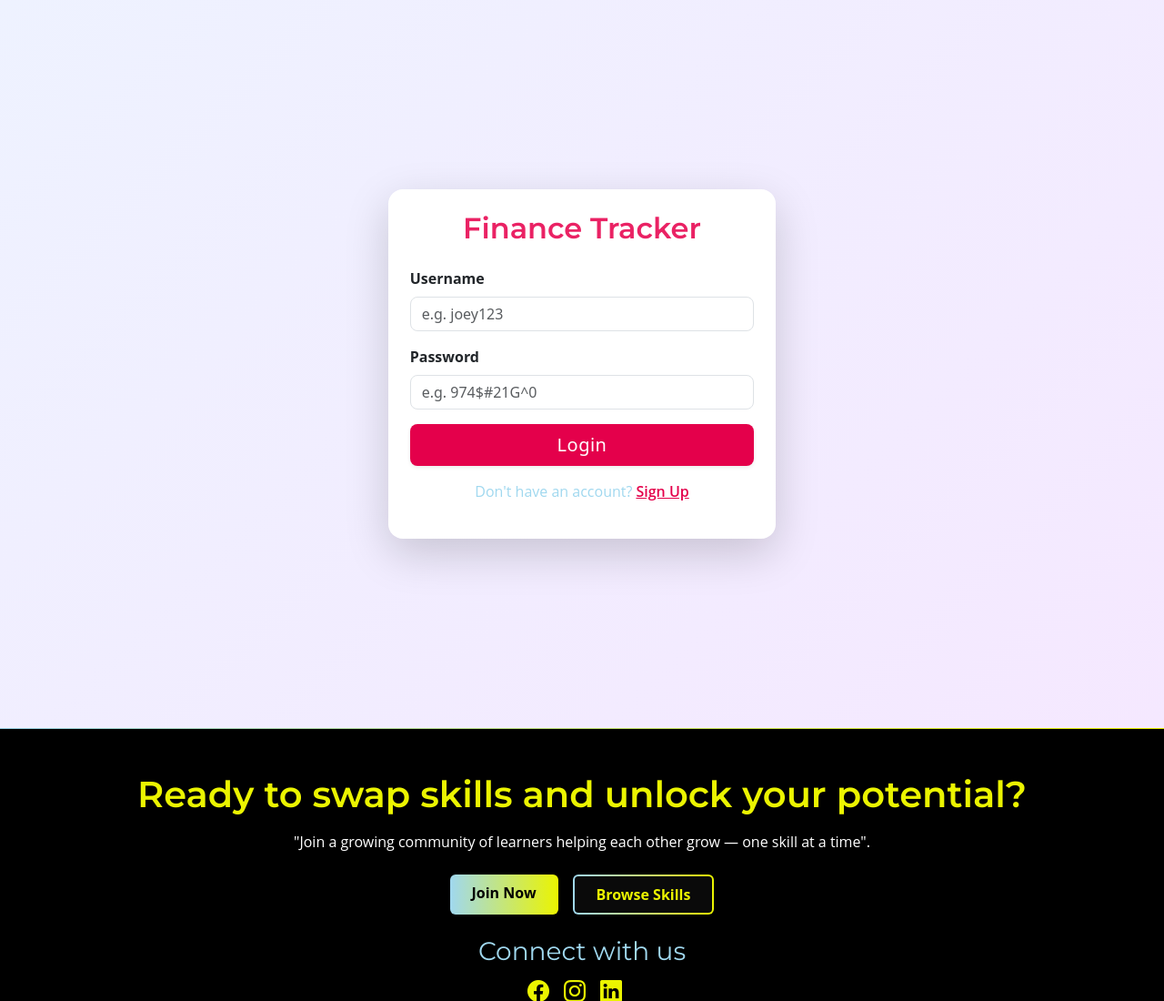
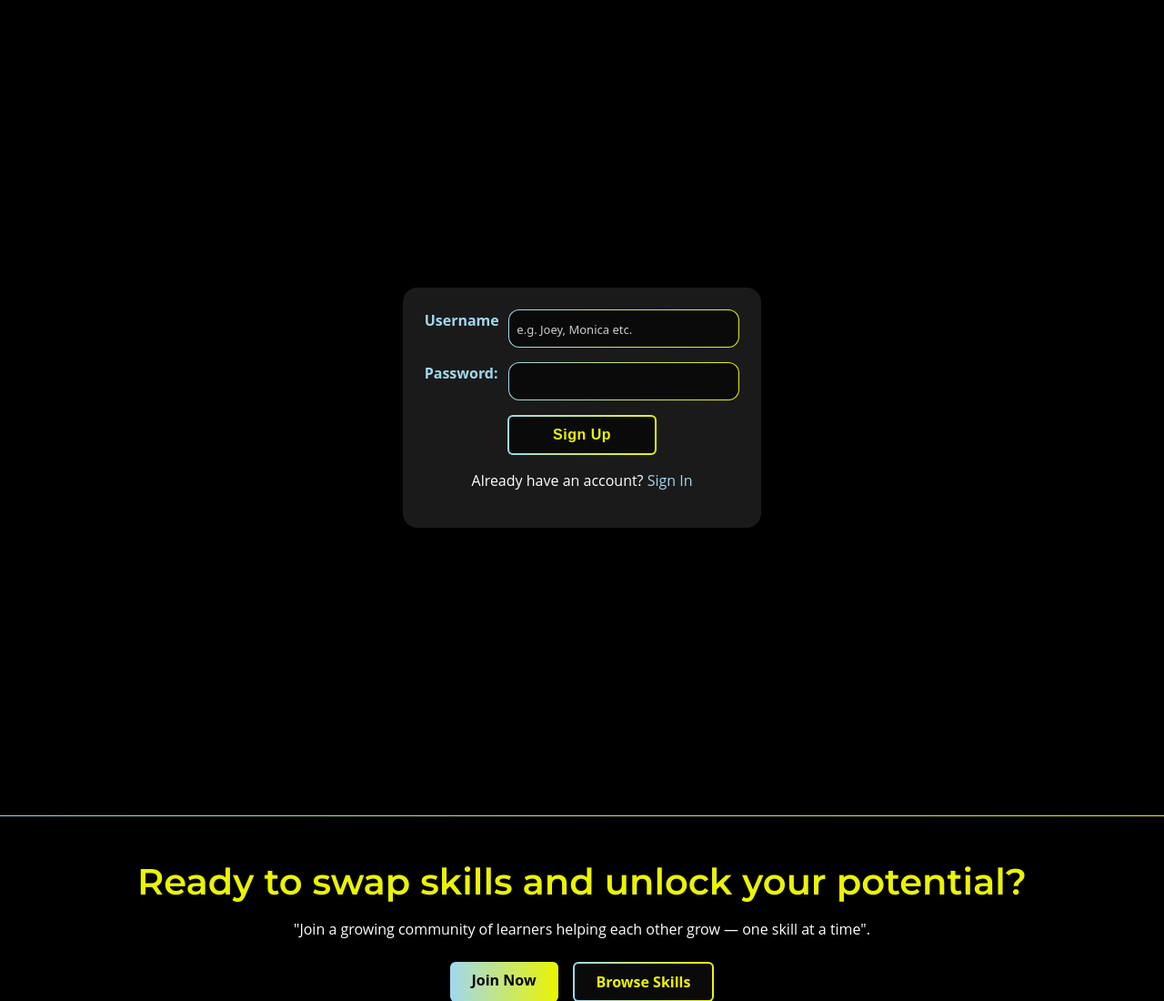
Before and after one commit to Isoo-Pal/TalentBridge, a Django app: page /users/login/ in a window 1280 px wide. Shown: the part 60-1160 px from the top of the page at 91% size. Run offline with Django 4.2, Linux system fonts and the light colour scheme.

Commit message:
Designed Login form

```diff
--- a/TalentBridge/users/templates/registration/login.html
+++ b/TalentBridge/users/templates/registration/login.html
@@ -2,44 +2,37 @@
 
 {% block content %}
 
-<div class="min-vh-100 d-flex align-items-center justify-content-center" style="background: linear-gradient(135deg, #eef2ff, #f5e8ff);">
-    <div class="col-md-5 col-lg-4 bg-white p-4 rounded-4 shadow-lg" style="background: rgba(255,255,255,0.9); backdrop-filter: blur(10px);">
+<div class="min-vh-100 d-flex align-items-center justify-content-center m-5" >
+    <div class="col-md-5 col-lg-4 p-4 rounded-4 shadow-lg featuredSectioncard1" style="background-color:#1a1a1a" >
 
-        <h2 class="text-center mb-4 fw-bold" style="color: #EA2264;">Finance Tracker</h2>
+        {% comment %} <h2 class="text-center mb-4 fw-bold" style="color: #EA2264;">Finance Tracker</h2> {% endcomment %}
 
         <form method="post">
             {% csrf_token %}
 
-            <div class="mb-3">
-                <label for="username" class="form-label fw-semibold">Username</label>
-                <input type="text" class="form-control  rounded-3"
-                       id="username" name="username" placeholder="e.g. joey123">
-                {% if form.username.errors %}
-                <p>{{form.username.errors.0}}</p>
-                {% endif %}
+            <div class="mb-3 row">
+                <label for="username" class="form-label regFormInput fw-semibold col-sm-3" required>Username</label>
+                <div class="col-sm-9">
+                    <input type="text" class="form-control gradient-input text-light" id="username" name="username" placeholder="e.g. Joey, Monica etc." >
+                </div>
+            </div>
+
+            <div class="mb-3 row">
+                <label for="password1" class="form-label regFormInput fw-semibold col-sm-3">Password:</label>
+                <div class="col-sm-9">
+                    <input type="password" class="form-control gradient-input text-light" id="password1" name="password1">
+                </div>
             </div>
 
 
 
-            <div class="mb-3">
-                <label for="password" class="form-label fw-semibold">Password</label>
-                <input type="password" class="form-control  rounded-3"
-                       id="password" name="password" placeholder="e.g. 974$#21G^0">
-                {% if form.password.errors %}
-                <p>{{form.password.errors.0}}</p>
-                {% endif %}
+            <div class="text-center">
+                <button type="submit" class="btn-outline-warning fw-semibold px-5 py-2 form-control w-auto d-inline-block">Sign Up</button>
             </div>
-
-
-
-            <button type="submit"
-                class="btn btn-primary btn-lg w-100 rounded-3 shadow-sm"
-                style="background-color: #E4004B; border:none; ">
-                Login
-            </button>
-
-            <p class="mt-3 text-center">Don't have an account? <a href="{% url 'register' %}" style="color:#E4004B" class="fw-semibold"> Sign Up</a></p>
         </form>
+        <div class="text-center mt-3">
+            <p style="color:#fff;">Already have an account? <a href="#" class="text-decoration-none" style="color:#A0D8EF">Sign In</a></p>
+        </div>
     </div>
 </div>
 
```
Also changed, not shown: TalentBridge/users/views.py (+22 -20 lines).
